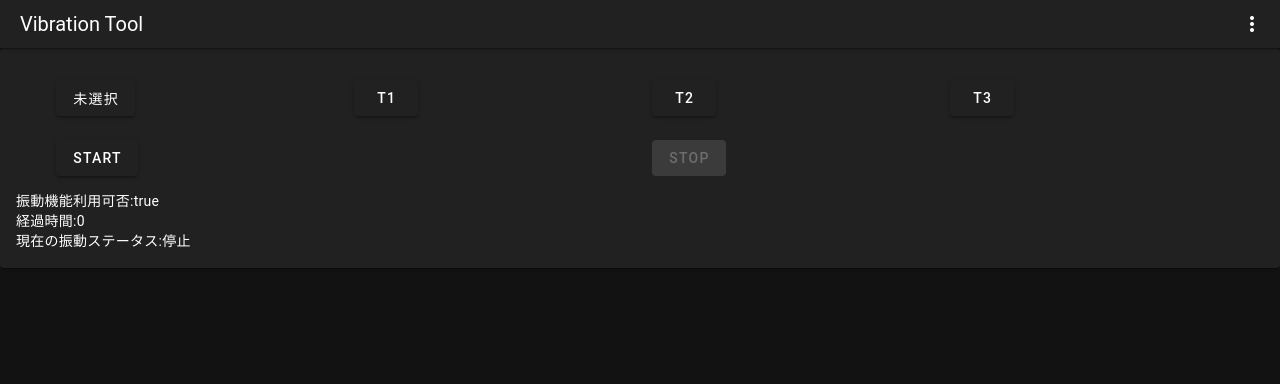
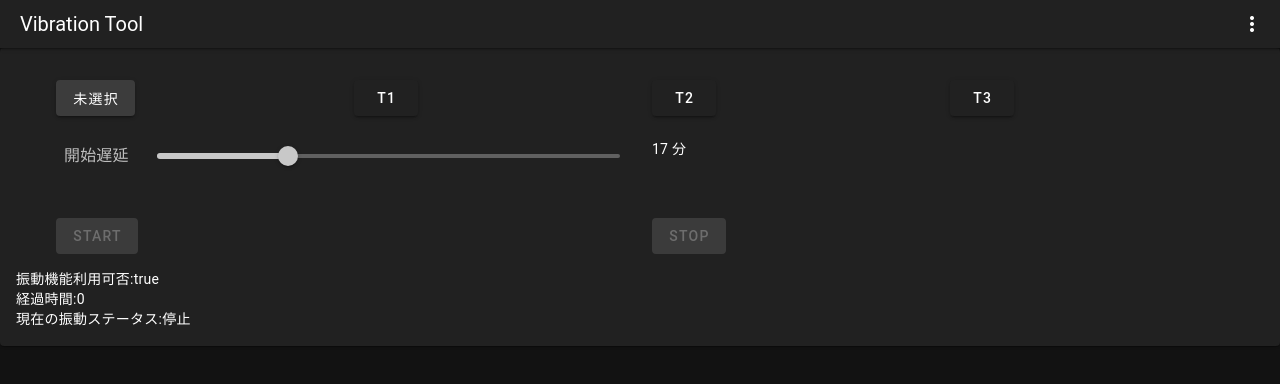
Before and after one commit to akabana0524/vibration-tool, a Vue app: page / in a window 1280 px wide. Shown: the top 384 px of the page. Built offline with nearby package versions, Linux system fonts and the light colour scheme.

Commit message:
feat: ディレイ機能追加。 feat: T1, T2, T3 の振動周期をそれぞれ試験的に10秒、20秒、30秒とした。 feat: 振動する仕組みを watch を使って分離。

```diff
--- a/package.json
+++ b/package.json
@@ -10,6 +10,7 @@
   "devDependencies": {
     "@mdi/font": "^7.4.47",
     "@types/bun": "latest",
+    "@types/humanize-duration": "^3.27.4",
     "@vitejs/plugin-vue": "^6.0.3",
     "prettier": "^3.7.4",
     "vite": "^7.2.7",
@@ -22,6 +23,8 @@
   },
   "dependencies": {
     "@types/lodash": "^4.17.21",
+    "date-fns": "^4.1.0",
+    "humanize-duration": "^3.33.2",
     "lodash": "^4.17.21",
     "vue": "^3.5.25"
   }
--- a/src/components/MainView.vue
+++ b/src/components/MainView.vue
@@ -5,6 +5,14 @@
         <v-row>
           <v-col v-for="pattern in VIBRATION_PATTERN_LIST" :key="pattern">
             <v-btn @click="() => setPattern(pattern)" :active="currentVibrationPattern == pattern">{{ pattern }}</v-btn>
+          </v-col>
+        </v-row>
+        <v-row>
+          <v-col>
+            <v-slider :model-value="currentDelay" :max="MAX_DELAY" step="60000" @update:model-value="setDelay" label="開始遅延"></v-slider>
+          </v-col>
+          <v-col>
+            {{ delayFormatString }}
           </v-col>
         </v-row>
         <v-row>
@@ -17,20 +25,26 @@
         </v-row>
       </v-container>
       <div>
-      振動機能利用可否:{{ enableVibrationFeature }}
+        振動機能利用可否:{{ enableVibrationFeature }}
       </div>
       <div>
-      経過時間:{{ passed }}
+        経過時間:{{ passed }}
       </div>
       <div>
-      現在の振動ステータス:{{ currentStatus }}
+        現在の振動ステータス:{{ currentStatus }}
       </div>
     </v-card-text>
   </v-card>
 </template>
 
 <script lang="ts" setup>
+import { computed } from "vue";
 import { useVibrationPattern, VIBRATION_PATTERN_LIST } from "../composables/VibrationPattern";
-const { setPattern, start, stop, enableVibrationFeature, canStart, canStop, currentStatus, currentVibrationPattern, passed } = useVibrationPattern();
+import humonizeDuration from 'humanize-duration';
+
+const MAX_DELAY = 1000 * 60 * 60;
+
+const { setPattern, start, stop, setDelay, enableVibrationFeature, canStart, canStop, currentStatus, currentVibrationPattern, currentDelay, passed } = useVibrationPattern();
+const delayFormatString = computed(() => humonizeDuration( currentDelay.value, {language: 'ja'}));
 
 </script>
--- a/src/composables/VibrationPattern.ts
+++ b/src/composables/VibrationPattern.ts
@@ -1,4 +1,4 @@
-import { computed, ref } from "vue";
+import { computed, ref, watch } from "vue";
 
 export const VIBRATION_PATTERN_LIST = ['未選択', 'T1', 'T2', 'T3'] as const;
 export type VIBRATION_PATTERN = typeof VIBRATION_PATTERN_LIST[number];
@@ -6,19 +6,51 @@ export const VIBRATION_STATUS_LIST = ['停止', '振動中'] as const;
 export type VIBRATION_STATUS = typeof VIBRATION_STATUS_LIST[number];
 
 const PROCESS_INTERVAL = 50;
+const DELAY_DEFAULT = 17 * 60 * 1000; // 17分
+const VIBRATION_PERIOD = 5000; // 5秒間振動を続ける
+const VIBRATION_INTERVAL = 1000; // 1秒周期で繰り返す
+const VIBRATION_DURATION = 800; // 800ms 振動する
+
 
 export function useVibrationPattern() {
     const beginTimestamp = ref(0);
     const currentTimestamp = ref(0);
-    const loopInterval = ref(0);
-    const currentVibrationPattern = ref('');
+    const processIntervalInstance = ref(0);
+    const vibrationIntervalInstance = ref(0);
+    const delay = ref(DELAY_DEFAULT);
+    const pattern = ref<VIBRATION_PATTERN>('未選択');
+    const status = ref<VIBRATION_STATUS>('停止');
+
+    const enableVibrationFeature = computed(() => !!navigator.vibrate);
+    const currentDelay = computed(() => delay.value);
+    const currentStatus = computed(() => status.value);
+    const currentVibrationPattern = computed(() => pattern.value);
+    const canStart = computed(() => currentVibrationPattern.value != '未選択' && beginTimestamp.value == 0);
+    const canStop = computed(() => processIntervalInstance.value != 0);
     const passed = computed(() => currentTimestamp.value - beginTimestamp.value);
-    const currentStatus = computed(computeCurrentStatus);
-    const canStart = computed(() => currentVibrationPattern.value != '未選択' && beginTimestamp.value == 0);
-    const canStop = computed(() => loopInterval.value != 0);
-    const enableVibrationFeature = computed(() => !!navigator.vibrate);
-    function setPattern(pattern: VIBRATION_PATTERN) {
-        currentVibrationPattern.value = pattern;
+
+    watch(status, (v, old) => {
+        if (v != old) {
+            switch (v) {
+                case '停止':
+                    clearInterval(vibrationIntervalInstance.value);
+                    vibrationIntervalInstance.value = 0;
+                    break;
+                case '振動中':
+                    vibrationIntervalInstance.value = window.setInterval(() => {
+                        navigator.vibrate(VIBRATION_DURATION);
+                    }, VIBRATION_INTERVAL);
+                    break;
+
+            }
+        }
+    });
+
+    function setPattern(_pattern: VIBRATION_PATTERN) {
+        pattern.value = _pattern;
+    }
+    function setDelay(_delay: number) {
+        delay.value = _delay;
     }
 
     function start() {
@@ -26,38 +58,53 @@ export function useVibrationPattern() {
             const now = new Date().getTime();
             currentTimestamp.value = now;
             beginTimestamp.value = now;
-            loopInterval.value = window.setInterval(process, PROCESS_INTERVAL);
+            processIntervalInstance.value = window.setInterval(process, PROCESS_INTERVAL);
         }
     }
     function stop() {
         if (canStop.value) {
-            clearInterval(loopInterval.value);
-            loopInterval.value = 0;
+            clearInterval(processIntervalInstance.value);
+            processIntervalInstance.value = 0;
             beginTimestamp.value = 0;
             currentTimestamp.value = 0;
         }
     }
+    function computeVibrationStatus(): VIBRATION_STATUS {
+        switch (currentVibrationPattern.value) {
+            case 'T1':
+                return passed.value % 10000 < VIBRATION_PERIOD ? '振動中' : '停止';
+            case 'T2':
+                return passed.value % 20000 < VIBRATION_PERIOD ? '振動中' : '停止';
+            case 'T3':
+                return passed.value % 30000 < VIBRATION_PERIOD ? '振動中' : '停止';
+            default: return '停止';
+        }
+    }
     function process() {
         currentTimestamp.value = new Date().getTime();
-        switch (currentStatus.value) {
-            case '停止': break;
-            case '振動中':
-                navigator.vibrate(100);
+        if (passed.value <= delay.value) {
+            return;
+        }
+        else {
+            const computedStatus = computeVibrationStatus();
+            if (computedStatus != status.value) {
+                status.value = computedStatus;
+            }
         }
     }
-    function computeCurrentStatus(): VIBRATION_STATUS {
-        return passed.value % 2000 < 1000 ? '停止' : '振動中';
-    }
+
     return {
         setPattern,
         start,
         stop,
+        setDelay,
         enableVibrationFeature,
         canStart,
         canStop,
         beginTimestamp,
         currentVibrationPattern,
         currentStatus,
+        currentDelay,
         passed
     }
 }
```
Also changed, not shown: 1 other file (tests, documents, lock files or other folders).
